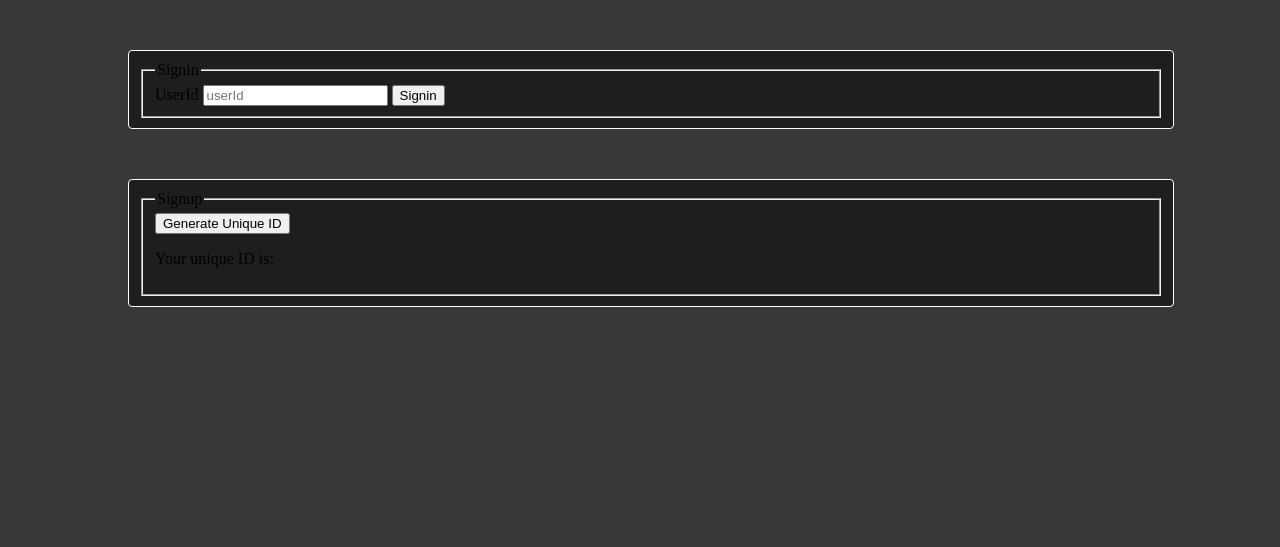
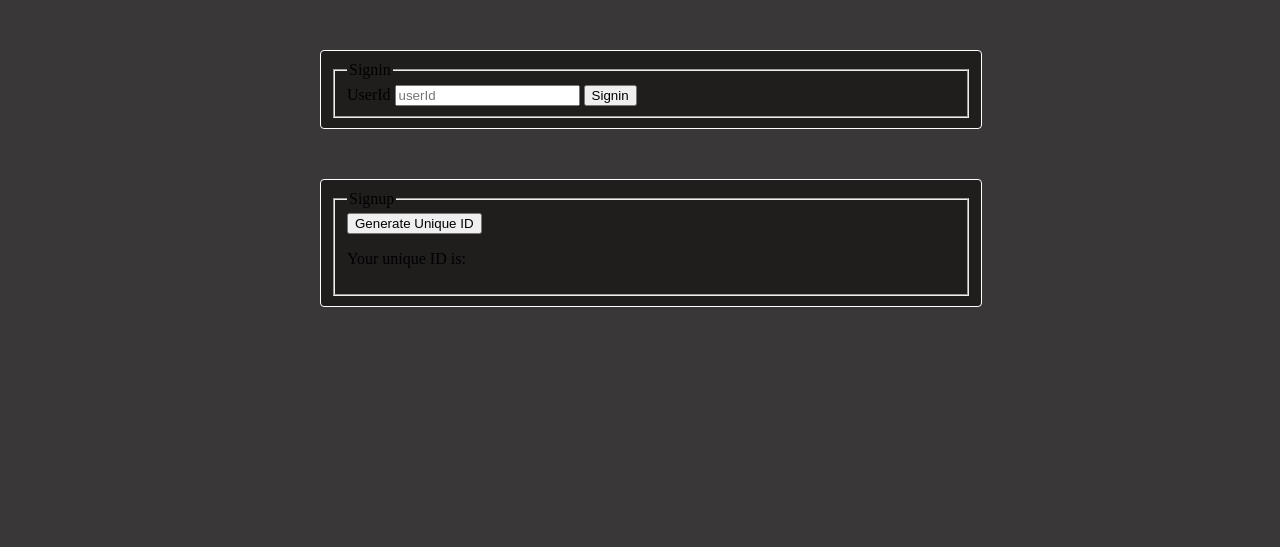
Before and after one commit to Ranci-18/Health_Web_Service, a Python web app: template templates/login-signup.html in a window 1280 px wide. Shown: the top 547 px of the page. Run offline with Jinja, Linux system fonts and the light colour scheme; the template is opened without the code that fills it, so the values that code supplies are empty.

Commit message:
reduced width

```diff
--- a/static/css/styles.css
+++ b/static/css/styles.css
@@ -9,11 +9,11 @@ body, html {
 .signup,
 .signin {
     margin-top: 50px;
-    margin-left: 10%;
+    margin-left: 25%;
     padding: 10px;
     border-radius:4px;
     background-color: rgb(32, 29, 29);
-    width: 80%;
+    width: 50%;
     border: 1px solid white;
 }
 
```
